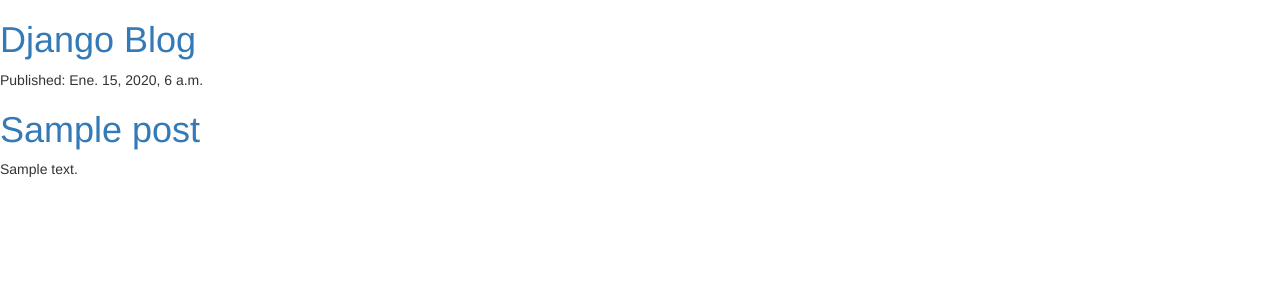
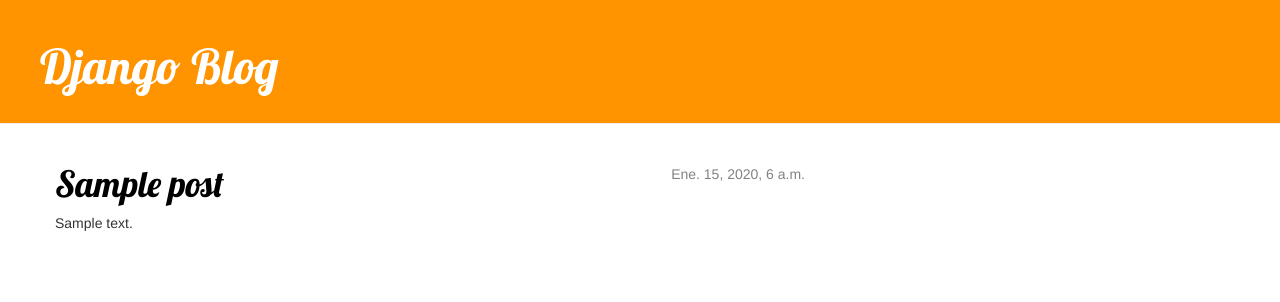
Before and after one commit to ivangit2014/mysiteblog, a Django app: a page that uses blog/templates/blog/post_list.html in a window 1280 px wide. Shown: the top 302 px of the page. Run offline with Django 3.2, Linux system fonts and the light colour scheme; tables that the repository leaves empty hold one stand-in row (values such as "Sample post"); some libraries are stand-ins or nearby versions.

Commit message:
uso de css en plantilla

```diff
--- a/blog/templates/blog/post_list.html
+++ b/blog/templates/blog/post_list.html
@@ -2,21 +2,29 @@
  <html>
     <head>
   		<link rel="stylesheet" href="{% static 'css/bootstrap.css' %}">
+      <link rel="stylesheet" href="{% static 'css/blog.css' %}">
+      <link href="https://fonts.googleapis.com/css?family=Lobster&subset=latin,latin-ext" rel="stylesheet" type="text/css">
         <title>Django blog</title>
     </head>
     <body>
- 		<div>
+
+ 		<div class="page-header">
            <h1><a href="">Django Blog</a></h1>
+    </div>
+    <div class="content container">
+        <div class="row">
+            <div class="col-md-8">
+                {% for post in posts %}
+                    <div class="post">
+                        <div class="date">
+                            {{ post.published_date }}
+                        </div>
+                        <h1><a href="">{{ post.title }}</a></h1>
+                        <p>{{ post.text|linebreaksbr }}</p>
+                    </div>
+                {% endfor %}
+            </div>
         </div>
-
-	{% for post in posts %}
-		<div>Published: {{ post.published_date }}</div>
-		<h1>
-			<a href="#">{{ post.title }}</a>
-		</h1>
-		<p>{{ post.text|linebreaksbr }}</p>
-
-	{% endfor %}
-
+    </div>
     </body>
  </html>
--- /dev/null
+++ b/static/css/blog.css
@@ -0,0 +1,47 @@
+.page-header{
+	background-color: #ff9400;
+	margin-top: 0;
+	padding: 20px 20px 20px 40px;
+}
+
+.page-header h1, .page-header h1 a, .page-header h1 a:visited, .page-header h1 a:active {
+        color: #ffffff;
+        font-size: 36pt;
+        text-decoration: none;
+    }
+
+    .content {
+        margin-left: 40px;
+    }
+
+    h1, h2, h3, h4 {
+        font-family: 'Lobster', cursive;
+    }
+
+    .date {
+        float: right;
+        color: #828282;
+    }
+
+    .save {
+        float: right;
+    }
+
+    .post-form textarea, .post-form input {
+        width: 100%;
+    }
+
+    .top-menu, .top-menu:hover, .top-menu:visited {
+        color: #ffffff;
+        float: right;
+        font-size: 26pt;
+        margin-right: 20px;
+    }
+
+    .post {
+        margin-bottom: 70px;
+    }
+
+    .post h1 a, .post h1 a:visited {
+        color: #000000;
+    }
```
Also changed, not shown: 1 other file.
